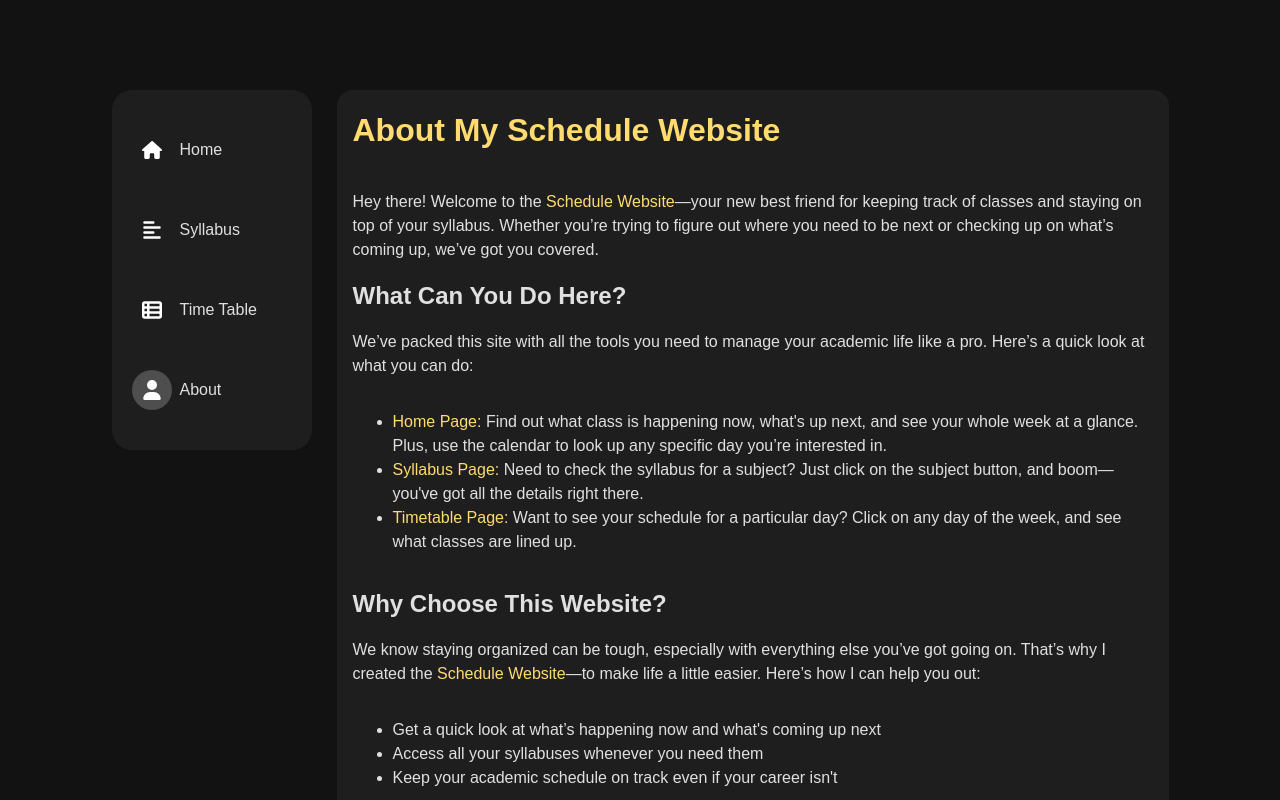
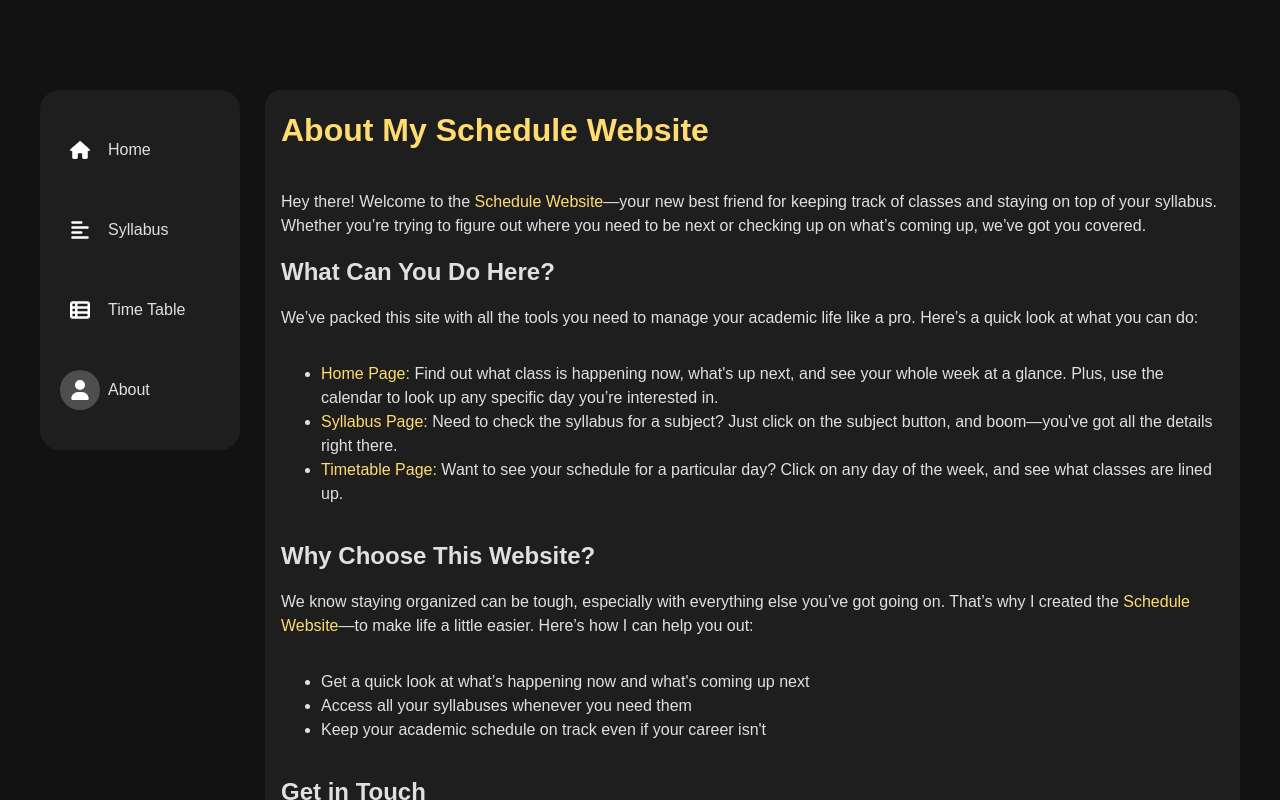
Before and after one commit to o0PHOENIX0o/Class_Schedule, a React (Vite) app: page /about in a window 1280 px wide. Shown: the top 800 px of the page. Built offline with nearby package versions, Linux system fonts and the light colour scheme.

Commit message:
nav bar css

```diff
--- a/src/assets/css/About.module.css
+++ b/src/assets/css/About.module.css
@@ -13,7 +13,6 @@ hr{
     background: #1e1e1f;
     padding: 1rem;
     border-radius: 1rem;
-    max-width: 50rem;
 }
 
 
--- a/src/assets/css/NavBar.module.css
+++ b/src/assets/css/NavBar.module.css
@@ -27,6 +27,7 @@
     list-style-type: none;
     padding: 0;
     margin: 0;
+    width: 10rem;
     height: 20rem;
     display: flex;
     flex-direction: column;
```
